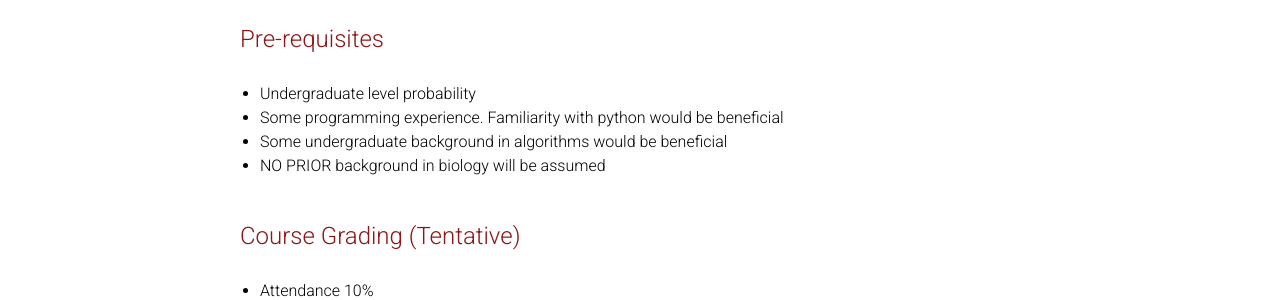
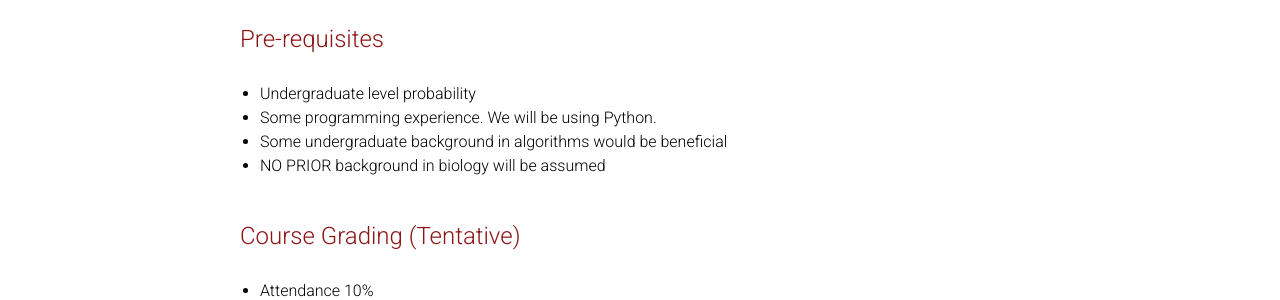
Before and after one commit to laurashen/data-science-sequencing.github.io, a Jekyll site: the page built from index.html, in a window 1280 px wide. Shown: the part 850-1150 px from the top of the page. Built offline with Jekyll 4.4.1, drawn with Linux system fonts in a browser that asks for light colours.

Commit message:
Update index.html

```diff
--- a/index.html
+++ b/index.html
@@ -54,7 +54,7 @@ layout: default
     <div class="materials-bullets">
     <ul >
     <li>Undergraduate level probability </li>
-    <li>Some programming experience. Familiarity  with python would be beneficial</li>
+    <li>Some programming experience. We will be using Python.</li>
     <li>Some undergraduate background in algorithms would be beneficial</li>
     <li>NO PRIOR background in biology will be assumed</li>
     </ul>
```
